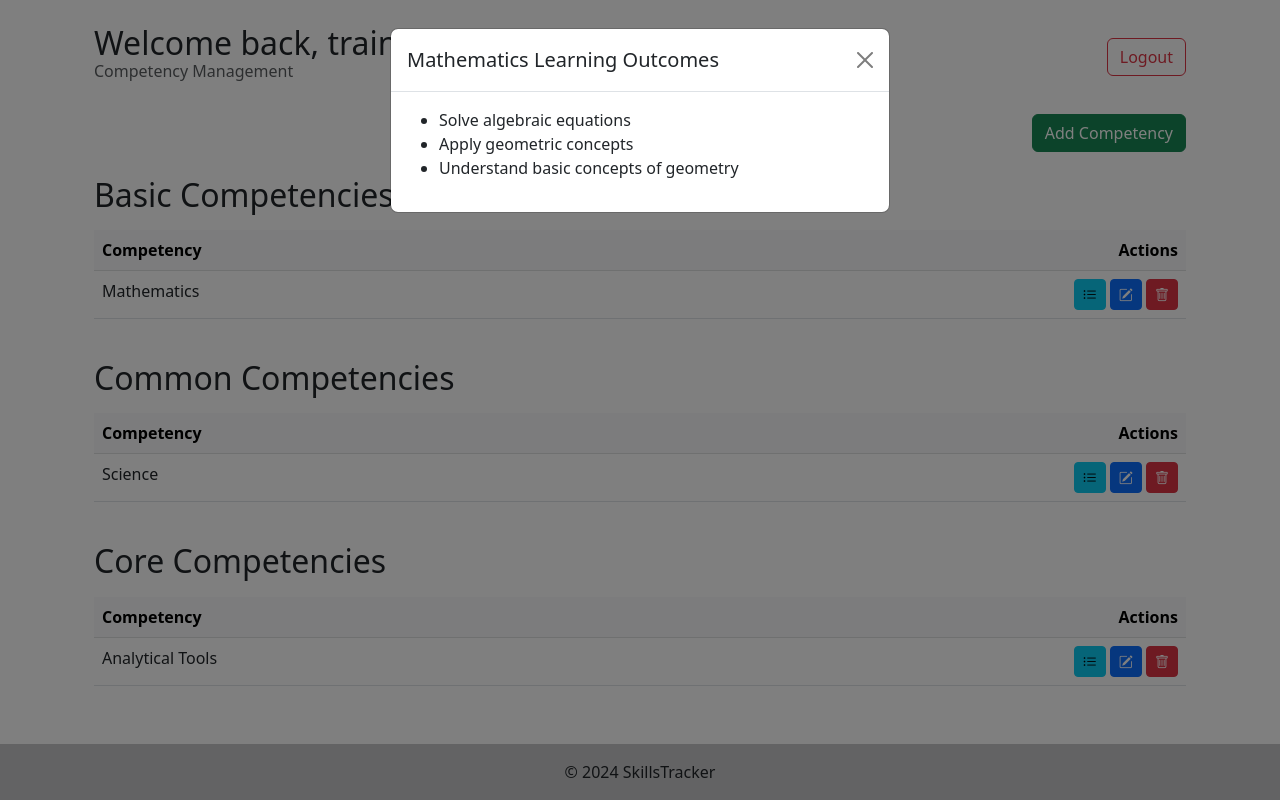
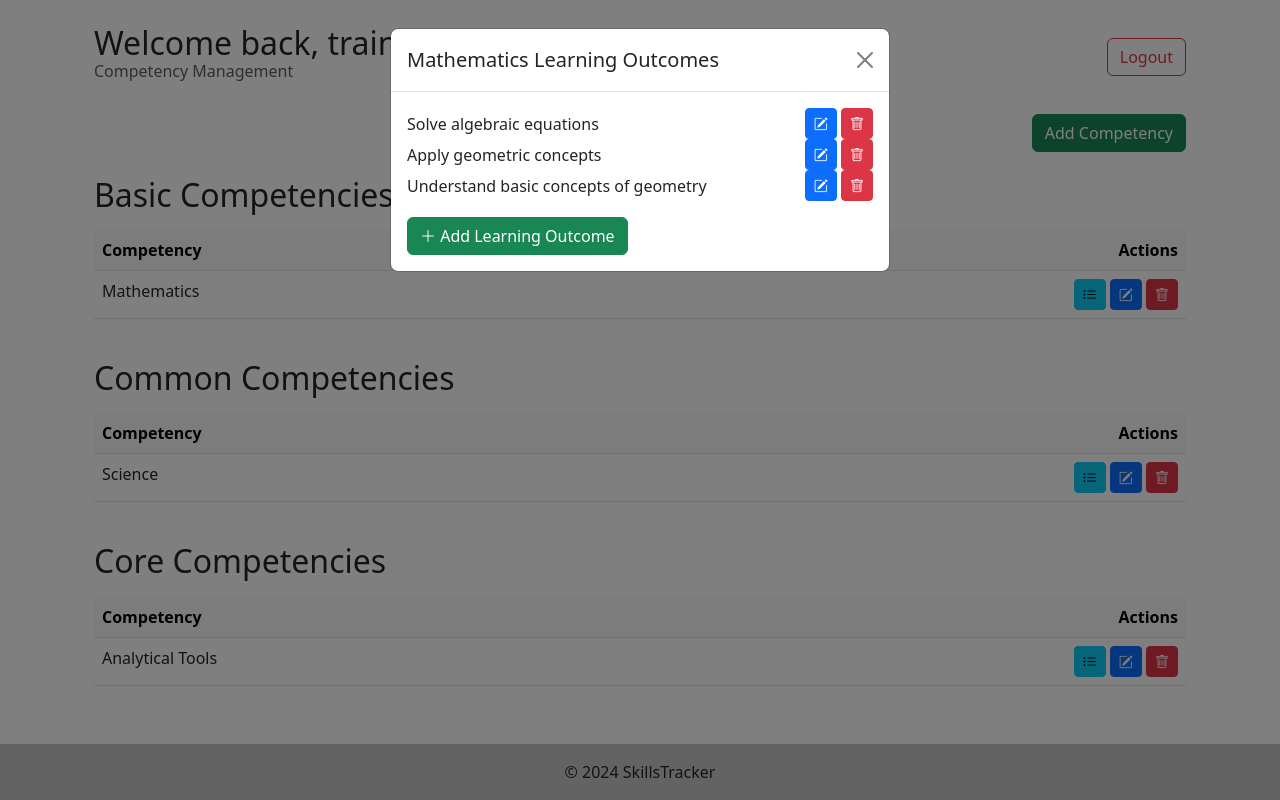
Before and after one commit to techcodedu/skillstrackerv2, a Flask app: page /competency_management in a window 1280 px wide, after a click on "View Learning Outcomes". Run offline with Flask 3, Linux system fonts and the light colour scheme; a user stored in the database is signed in; data comes from the database, SQL or seed files in the repository; some libraries are stand-ins or nearby versions.

Commit message:
updated comptency management learning outcome CRUD

```diff
--- a/appfolder/routes.py
+++ b/appfolder/routes.py
@@ -141,17 +141,92 @@ def update_competency(competency_id):
 def delete_competency(competency_id):
     try:
         cur = mysql.connection.cursor()
-        # Before deleting competency, ensure that all related learning outcomes are also deleted
+        # First, delete any progress records associated with learning outcomes of this competency
+        cur.execute("""
+            DELETE progress
+            FROM progress
+            JOIN learning_outcomes ON progress.outcome_id = learning_outcomes.outcome_id
+            WHERE learning_outcomes.competency_id = %s
+        """, (competency_id,))
+        # Then, delete the learning outcomes associated with this competency
         cur.execute("DELETE FROM learning_outcomes WHERE competency_id = %s", (competency_id,))
+        # Finally, delete the competency itself
         cur.execute("DELETE FROM competencies WHERE competency_id = %s", (competency_id,))
         mysql.connection.commit()
         cur.close()
         flash('Competency deleted successfully!', 'success')
     except Exception as e:
-        flash(str(e), 'danger')
+        flash('Error deleting competency: ' + str(e), 'danger')
+    return redirect(url_for('competency_management'))
 
-    return redirect(url_for('competency_management',))
 
+# learning outcome (add)
+@app.route('/add_learning_outcome', methods=['POST'])
+def add_learning_outcome():
+    competency_id = request.form.get('competency_id')
+    description = request.form.get('description')
+
+    if not competency_id or not description:
+        return jsonify({'status': 'error', 'message': 'Competency ID and description are required.'}), 400
+
+    try:
+        cur = mysql.connection.cursor()
+        cur.execute("INSERT INTO learning_outcomes (competency_id, description) VALUES (%s, %s)", (competency_id, description))
+        mysql.connection.commit()
+        cur.close()
+        return jsonify({'status': 'success', 'message': 'Learning outcome added successfully!'}), 200
+    except Exception as e:
+        return jsonify({'status': 'error', 'message': 'Error adding learning outcome: ' + str(e)}), 500
+
+
+# learning outcome (edit)
+@app.route('/edit_learning_outcome/<int:outcome_id>', methods=['POST'])
+def edit_learning_outcome(outcome_id):
+    description = request.form.get('description')
+
+    try:
+        cur = mysql.connection.cursor()
+        cur.execute("""
+            UPDATE learning_outcomes
+            SET description = %s
+            WHERE outcome_id = %s
+        """, (description, outcome_id))
+        mysql.connection.commit()
+        cur.close()
+
+        return jsonify({'status': 'success', 'message': 'Learning outcome updated successfully!'})
+    except Exception as e:
+        return jsonify({'status': 'error', 'message': 'Error updating learning outcome: ' + str(e)}), 500
+
+
+# learning outcocme (delete)
+@app.route('/delete_learning_outcome/<int:outcome_id>', methods=['POST'])
+def delete_learning_outcome(outcome_id):
+    try:
+        cur = mysql.connection.cursor()
+        # First, delete any progress records referencing this learning outcome
+        cur.execute("DELETE FROM progress WHERE outcome_id = %s", (outcome_id,))
+        # Then, delete the learning outcome itself
+        cur.execute("DELETE FROM learning_outcomes WHERE outcome_id = %s", (outcome_id,))
+        mysql.connection.commit()
+        cur.close()
+        # Since this is an AJAX call, return a success message in JSON format
+        return jsonify({'status': 'success', 'message': 'Learning outcome deleted successfully!'}), 200
+    except Exception as e:
+        # Log the error and return an error message in JSON format
+        print("Error deleting learning outcome:", e)
+        return jsonify({'status': 'error', 'message': 'Error deleting learning outcome: ' + str(e)}), 500
+
+ # learning outcome from editing
+@app.route('/get_learning_outcome_details/<int:outcome_id>')
+def get_learning_outcome_details(outcome_id):
+    cur = mysql.connection.cursor()
+    result = cur.execute("SELECT * FROM learning_outcomes WHERE outcome_id = %s", [outcome_id])
+    if result > 0:
+        outcome = cur.fetchone()
+        return jsonify(outcome)
+    else:
+        return jsonify({'error': 'Learning outcome not found'}), 404
 
 # student
 @app.route('/student_dashboard')
--- a/appfolder/static/js/script.js
+++ b/appfolder/static/js/script.js
@@ -53,6 +53,7 @@ document.addEventListener("DOMContentLoaded", function () {
   });
 });
 
+
 // add competency
 document.addEventListener("DOMContentLoaded", () => {
   const addCompetencyForm = document.getElementById("addCompetencyForm");
@@ -102,3 +103,115 @@ function confirmDelete(competencyId) {
       });
   }
 }
+
+// learning outcome delete
+function deleteLearningOutcome(outcomeId) {
+  if (confirm("Are you sure you want to delete this learning outcome?")) {
+    fetch(`/delete_learning_outcome/${outcomeId}`, {
+      method: "POST",
+      headers: {
+        "Content-Type": "application/json"
+      }
+    })
+    .then(response => response.json())
+    .then(data => {
+      if (data.status === 'success') {
+        alert(data.message);
+        window.location.reload();
+      } else {
+        throw new Error(data.message);
+      }
+    })
+    .catch(error => console.error('Error deleting learning outcome:', error));
+  }
+}
+
+
+
+function showAddLearningOutcomeModal(competencyId) {
+  // Set competencyId in the hidden input field of the add learning outcome modal
+  document.getElementById('addOutcomeCompetencyId').value = competencyId;
+  // Show the modal
+  var addLearningOutcomeModal = new bootstrap.Modal(document.getElementById('addLearningOutcomeModal'));
+  addLearningOutcomeModal.show();
+}
+// adding learning outccome
+document.addEventListener("DOMContentLoaded", () => {
+    const addLearningOutcomeForm = document.getElementById("addLearningOutcomeForm");
+    addLearningOutcomeForm.addEventListener("submit", function(e) {
+        e.preventDefault();
+
+        const formData = new FormData(this);
+        fetch("/add_learning_outcome", {
+            method: "POST",
+            body: formData,
+        })
+        .then(response => response.json())
+        .then(data => {
+            if (data.status === "success") {
+                alert(data.message); // Show success message
+                window.location.reload(); // Optionally reload the page or update the UI to show the new learning outcome
+            } else {
+                alert(data.message); // Show error message
+            }
+        })
+        .catch(error => {
+            console.error("Error adding learning outcome:", error);
+            alert("An error occurred while adding the learning outcome.");
+        });
+    });
+});
+
+// editing learning outcome
+function editLearningOutcome(outcomeId, competencyId) {
+  fetch(`/get_learning_outcome_details/${outcomeId}`)
+    .then(response => {
+      if (!response.ok) {
+        throw new Error('Network response was not ok');
+      }
+      return response.json();
+    })
+    .then(data => {
+      // Set the outcomeId as a data attribute on the form
+      const form = document.getElementById('editLearningOutcomeForm');
+      form.dataset.outcomeId = outcomeId;
+
+      // Populate the form fields with the data fetched
+      document.getElementById('editOutcomeDescription').value = data.description;
+
+      // Show the modal for editing
+      const editModal = new bootstrap.Modal(document.getElementById('editLearningOutcomeModal'));
+      editModal.show();
+    })
+    .catch(error => console.error('Error fetching learning outcome details:', error));
+}
+
+
+document.addEventListener("DOMContentLoaded", () => {
+    const editForm = document.getElementById('editLearningOutcomeForm');
+    if (editForm) {
+        editForm.addEventListener('submit', function(e) {
+            e.preventDefault();
+
+            const outcomeId = this.getAttribute('data-outcome-id'); // Ensure this attribute is set correctly
+            const formData = new FormData(this);
+
+            fetch(`/edit_learning_outcome/${outcomeId}`, {
+                method: 'POST',
+                body: formData,
+            })
+            .then(response => response.json()) // Expecting JSON response from Flask
+            .then(data => {
+                if (data.status === 'success') {
+                    alert('Learning outcome updated successfully!');
+                    window.location.reload(); // Reload the page to reflect changes
+                } else {
+                    alert(`Error updating learning outcome: ${data.message}`);
+                }
+            })
+            .catch(error => {
+                console.error('Error:', error);
+            });
+        });
+    }
+});
--- a/appfolder/templates/competency_management.html
+++ b/appfolder/templates/competency_management.html
@@ -20,6 +20,7 @@ SkillsTracker{% endblock %} {% block content %}
   <div class="my-4">
     <h2 class="mb-3">{{ category }} Competencies</h2>
     <div class="table-responsive">
+      {% if competencies %}
       <table class="table table-hover">
         <thead class="table-light">
           <tr>
@@ -59,12 +60,18 @@ SkillsTracker{% endblock %} {% block content %}
               </button>
             </td>
           </tr>
-          {% include 'modals/learning_outcomes_modal.html' %} {% include
-          'modals/edit_competency_modal.html' %}
+          {% include 'modals/learning_outcomes_modal.html' %}
+          {% include 'modals/edit_competency_modal.html' %}
+          {% include 'modals/add_learning_outcome.html' %}
+          {% include 'modals/edit_competency_modal.html' %}
+          {% include 'modals/edit_learning_outcome.html' %}
           <!-- Include the Add Competency modal outside the loop so it's not repeated -->
           {% endfor %}
         </tbody>
       </table>
+      {% else %}
+      <p>No competencies added yet under {{ category }}.</p>
+      {% endif %}
     </div>
   </div>
   {% endfor %} {% include 'modals/add_new_competencies_modal.html' %}
--- /dev/null
+++ b/appfolder/templates/modals/add_learning_outcome.html
@@ -0,0 +1,24 @@
+<!-- Add Learning Outcome Modal -->
+<div class="modal fade" id="addLearningOutcomeModal" tabindex="-1" aria-hidden="true">
+    <div class="modal-dialog">
+        <div class="modal-content">
+            <div class="modal-header">
+                <h5 class="modal-title">Add Learning Outcome</h5>
+                <button type="button" class="btn-close" data-bs-dismiss="modal" aria-label="Close"></button>
+            </div>
+            <form id="addLearningOutcomeForm">
+                <div class="modal-body">
+                    <input type="hidden" id="addOutcomeCompetencyId" name="competency_id">
+                    <div class="mb-3">
+                        <label for="learningOutcomeDescription" class="form-label">Description</label>
+                        <textarea class="form-control" id="learningOutcomeDescription" name="description"
+                            required></textarea>
+                    </div>
+                </div>
+                <div class="modal-footer">
+                    <button type="submit" class="btn btn-primary">Save Learning Outcome</button>
+                </div>
+            </form>
+        </div>
+    </div>
+</div>
--- /dev/null
+++ b/appfolder/templates/modals/edit_learning_outcome.html
@@ -0,0 +1,21 @@
+<!-- Edit Learning Outcome Modal -->
+<div class="modal fade" id="editLearningOutcomeModal" tabindex="-1" aria-hidden="true">
+    <div class="modal-dialog">
+        <div class="modal-content">
+            <div class="modal-header">
+                <h5 class="modal-title">Edit Learning Outcome</h5>
+                <button type="button" class="btn-close" data-bs-dismiss="modal" aria-label="Close"></button>
+            </div>
+            <div class="modal-body">
+                <form id="editLearningOutcomeForm">
+                    <div class="mb-3">
+                        <label for="editOutcomeDescription" class="form-label">Description</label>
+                        <textarea class="form-control" id="editOutcomeDescription" name="description"
+                            required></textarea>
+                    </div>
+                    <button type="submit" class="btn btn-primary">Save Changes</button>
+                </form>
+            </div>
+        </div>
+    </div>
+</div>
--- a/appfolder/templates/modals/learning_outcomes_modal.html
+++ b/appfolder/templates/modals/learning_outcomes_modal.html
@@ -1,27 +1,41 @@
 <!-- learning_outcomes_modal.html -->
-<div
-  class="modal fade"
-  id="learningOutcomesModal-{{ competency.competency_id }}"
-  tabindex="-1"
-  aria-hidden="true"
->
+<div class="modal fade" id="learningOutcomesModal-{{ competency.competency_id }}" tabindex="-1" aria-hidden="true">
   <div class="modal-dialog">
     <div class="modal-content">
       <div class="modal-header">
         <h5 class="modal-title">{{ competency.title }} Learning Outcomes</h5>
-        <button
-          type="button"
-          class="btn-close"
-          data-bs-dismiss="modal"
-          aria-label="Close"
-        ></button>
+        <button type="button" class="btn-close" data-bs-dismiss="modal" aria-label="Close"></button>
       </div>
       <div class="modal-body">
-        <ul>
+        {% if competency.learning_outcomes|length > 0 %}
+        <ul class="list-unstyled">
           {% for outcome in competency.learning_outcomes %}
-          <li>{{ outcome.description }}</li>
+          <li class="d-flex justify-content-between align-items-center">
+            {{ outcome.description }}
+            <div>
+              <!-- Edit button for each learning outcome -->
+              <button type="button" class="btn btn-primary btn-sm"
+                onclick="editLearningOutcome('{{ outcome.outcome_id }}', '{{ competency.competency_id }}')"
+                title="Edit">
+                <i class="bi bi-pencil-square"></i>
+              </button>
+              <!-- Delete button for each learning outcome -->
+              <button type="button" class="btn btn-danger btn-sm"
+                onclick="deleteLearningOutcome('{{ outcome.outcome_id }}')" title="Delete">
+                <i class="bi bi-trash"></i>
+              </button>
+            </div>
+          </li>
           {% endfor %}
         </ul>
+        {% else %}
+        <p>No learning outcomes added yet for this competency.</p>
+        {% endif %}
+        <!-- Add button outside the loop -->
+        <button type="button" class="btn btn-success"
+          onclick="showAddLearningOutcomeModal('{{ competency.competency_id }}')" title="Add Learning Outcome">
+          <i class="bi bi-plus-lg"></i> Add Learning Outcome
+        </button>
       </div>
     </div>
   </div>
```
